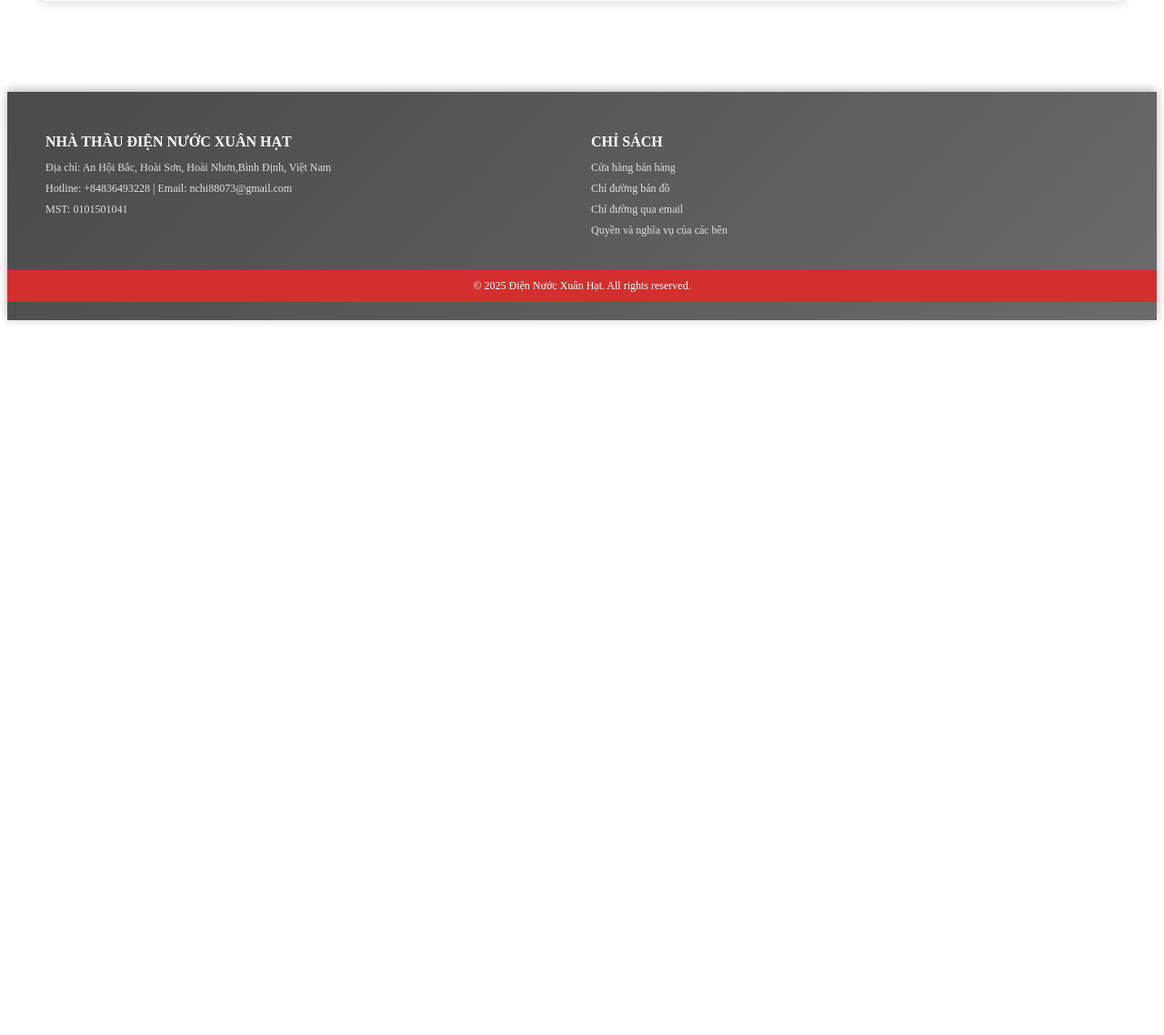
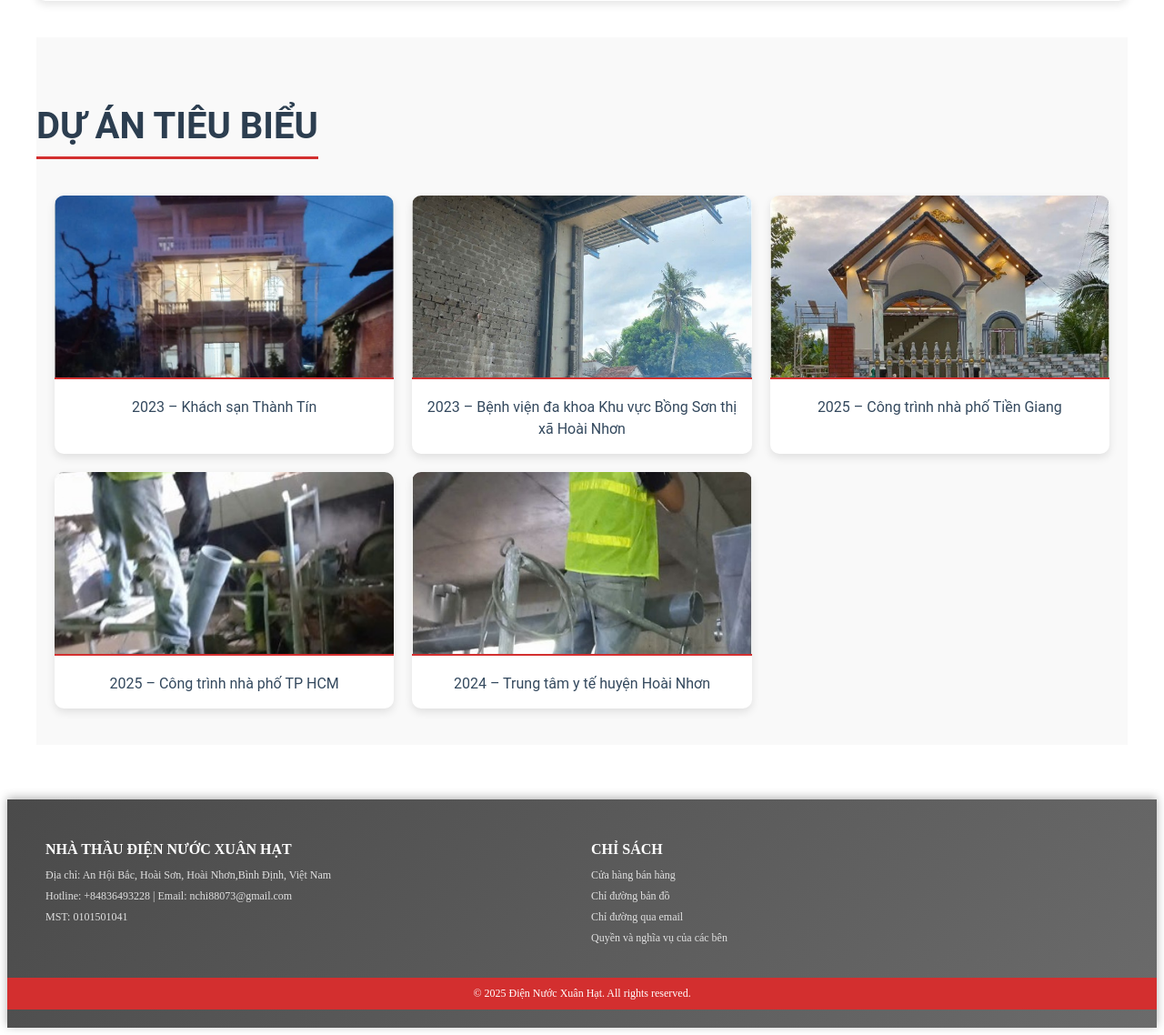
Before and after one commit to nguyenducchi123/diennuocxuanhat, a Django app: page / in a window 1280 px wide. Shown: the part 1347-2485 px from the top of the page at 91% size. Before the commit the page ends 1702 px from the top, so only its background shows below. Run offline with Django 5.2, Linux system fonts and the light colour scheme.

Commit message:
Fix project section structure and add team section

```diff
--- a/home/templates/home/index.html
+++ b/home/templates/home/index.html
@@ -105,6 +105,53 @@
         font-weight: bold;
     }
 
+    /* Projects Section */
+    .projects-section {
+        padding: 40px 0;
+        background-color: #f9f9f9;
+    }
+    .projects-section h2 {
+        text-align: center;
+        font-size: 2.5em;
+        color: #2c3e50;
+        margin-bottom: 40px;
+        border-bottom: 3px solid #d32f2f; /* Đồng bộ với màu menu đỏ */
+        display: inline-block;
+        padding-bottom: 10px;
+    }
+    .projects-grid {
+        display: grid;
+        grid-template-columns: repeat(auto-fit, minmax(300px, 1fr));
+        gap: 20px;
+        padding: 0 20px;
+    }
+    .project-item {
+        background-color: #fff;
+        border-radius: 10px;
+        box-shadow: 0 4px 10px rgba(0, 0, 0, 0.1);
+        overflow: hidden;
+        transition: transform 0.3s ease;
+    }
+    .project-item:hover {
+        transform: translateY(-5px);
+    }
+    .project-image img {
+        width: 100%;
+        height: 200px;
+        object-fit: cover;
+        border-bottom: 2px solid #d32f2f;
+    }
+    .project-content {
+        padding: 15px;
+        text-align: center;
+    }
+    .project-content p {
+        font-size: 1em;
+        color: #34495e;
+        margin: 0;
+        line-height: 1.5;
+    }
+
     /* Responsive Design */
     @media (max-width: 768px) {
         .hero-section {
@@ -157,5 +204,57 @@
             <p class="highlight">Giá trị cốt lõi: Uy tín – Chất lượng – Tiến độ – Bảo hành tốt.</p>
         </div>
     </section>
+
+    <!-- Projects Section -->
+    <section class="projects-section">
+        <h2>DỰ ÁN TIÊU BIỂU</h2>
+        <div class="projects-grid">
+            <!-- Dự án 1 -->
+            <div class="project-item">
+                <div class="project-image">
+                    <img src="{% static 'images/thanh-tin-2023.jpg' %}" alt="Khách sạn Thành Tín 2023">
+                </div>
+                <div class="project-content">
+                    <p>2023 – Khách sạn Thành Tín</p>
+                </div>
+            </div>
+            <!-- Dự án 2 -->
+            <div class="project-item">
+                <div class="project-image">
+                    <img src="{% static 'images/bong-son-2023.jpg' %}" alt="Bệnh viện Bồng Sơn 2023">
+                </div>
+                <div class="project-content">
+                    <p>2023 – Bệnh viện đa khoa Khu vực Bồng Sơn thị xã Hoài Nhơn</p>
+                </div>
+            </div>
+            <!-- Dự án 3 -->
+            <div class="project-item">
+                <div class="project-image">
+                    <img src="{% static 'images/tien-giang-2025.jpg' %}" alt="Tiền Giang 2025">
+                </div>
+                <div class="project-content">
+                    <p>2025 – Công trình nhà phố Tiền Giang</p>
+                </div>
+            </div>
+            <!-- Dự án 4 -->
+            <div class="project-item">
+                <div class="project-image">
+                    <img src="{% static 'images/hcm-2025.jpg' %}" alt="HCM 2025">
+                </div>
+                <div class="project-content">
+                    <p>2025 – Công trình nhà phố TP HCM</p>
+                </div>
+            </div>
+            <!-- Dự án 5 -->
+            <div class="project-item">
+                <div class="project-image">
+                    <img src="{% static 'images/huyenhon-2024.jpg' %}" alt="Huyện Hòn 2024">
+                </div>
+                <div class="project-content">
+                    <p>2024 – Trung tâm y tế huyện Hoài Nhơn</p>
+                </div>
+            </div>
+        </div>
+    </section>
 </div>
 {% endblock %}
```
Also changed, not shown: home/static/images/bong-son-2023.jpg (added), home/static/images/hcm-2025.jpg (added), home/static/images/huyenhon-2024.jpg (added), home/static/images/thanh-tin-2023.jpg (added), home/static/images/tien-giang-2025.jpg (added), 6 other files.
